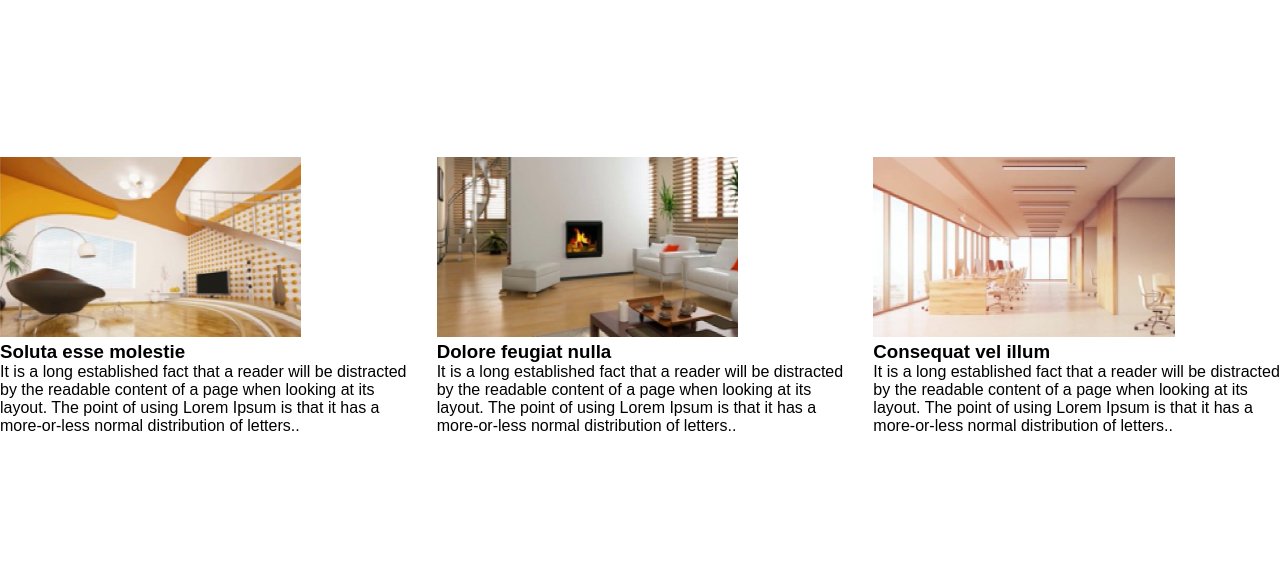
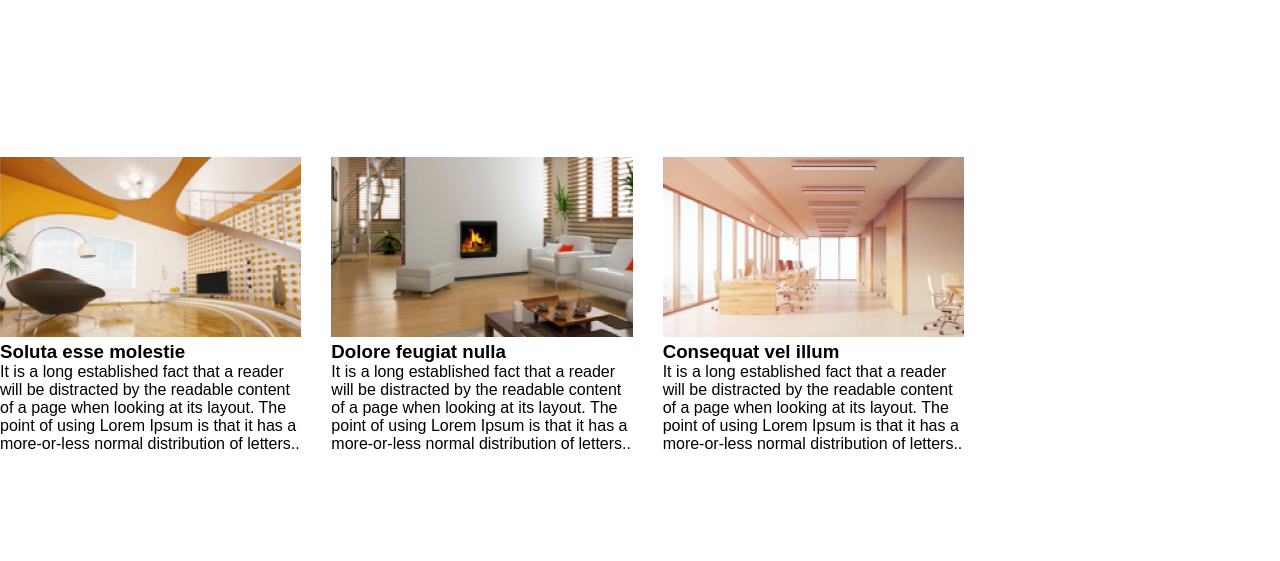
Before and after one commit to Duskaryis/ResponsiveWebsite, a plain HTML site: page index.html in a window 1280 px wide. Shown: the part 391-952 px from the top of the page. Drawn offline with Linux system fonts and the light colour scheme.

Commit message:
Corrected more CSS

```diff
--- a/style.css
+++ b/style.css
@@ -131,6 +131,14 @@
 	gap: 10px;
 }
 
+.img1,
+.img2,
+.img3 {
+	height: 345px;
+	width: 301.33px;
+	text-align: left;
+}
+
 .content-container subtext {
 	height: 155px;
 	width: 301.33px;
@@ -151,7 +159,6 @@
 .our-team-header {
 	display: flex;
 	justify-content: space-around;
-
 }
 
 .our-team-header h2:before {
@@ -172,7 +179,6 @@
 	line-height: 47.73px;
 	text-align: center;
 	color: #969696;
-
 }
 
 .our-team-header h2:after {
@@ -186,7 +192,6 @@
 	margin-left: 10px;
 }
 
-
 .team-text {
 	text-align: center;
 }
@@ -196,6 +201,7 @@
 	padding: 0px, 30px, 80px, 30px;
 	height: 331px;
 	gap: 40px;
+	justify-content: center;
 }
 
 .chevron-left {
```
Also changed, not shown: index.html (+1 -1 lines).
